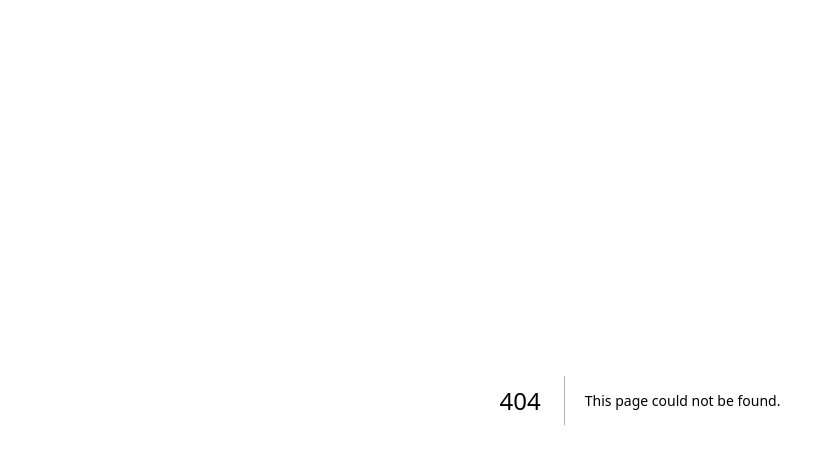
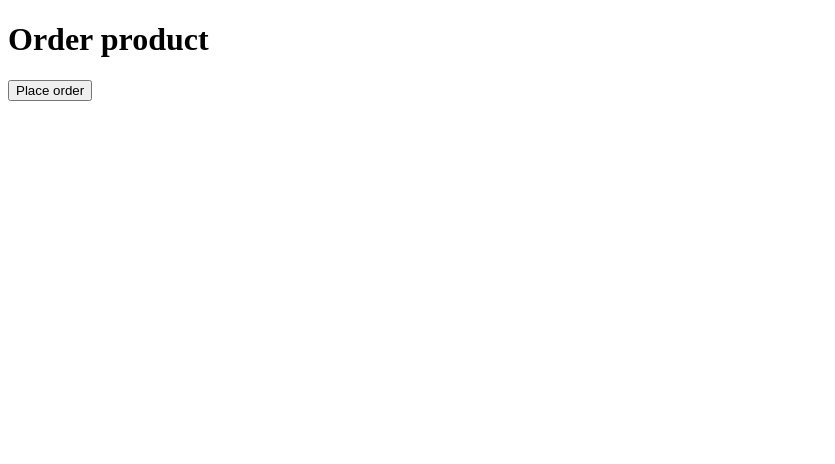
Before and after one commit to unaisek/next-learning, a Next.js app: page /order-product in a window 1280 px wide. Before the commit this address had no page. Shown: the top 464 px of the page, without its empty margins (0-835 px from the left). Built offline with nearby package versions, Linux system fonts and the light colour scheme.

Commit message:
Navigation through programmaticaly created

```diff
--- /dev/null
+++ b/src/app/order-product/page.tsx
@@ -0,0 +1,16 @@
+"use client"
+import { useRouter } from "next/navigation";
+
+export default function OrderProduct(){
+  const router = useRouter();
+  const handleClick= ()=>{
+    console.log("order placed");
+    router.push("/")
+  }
+  return (
+    <>
+      <h1>Order product</h1>
+      <button onClick={handleClick}>Place order</button>
+    </>
+  )
+}
```
Also changed, not shown: src/app/page.tsx (+9 -1 lines).
